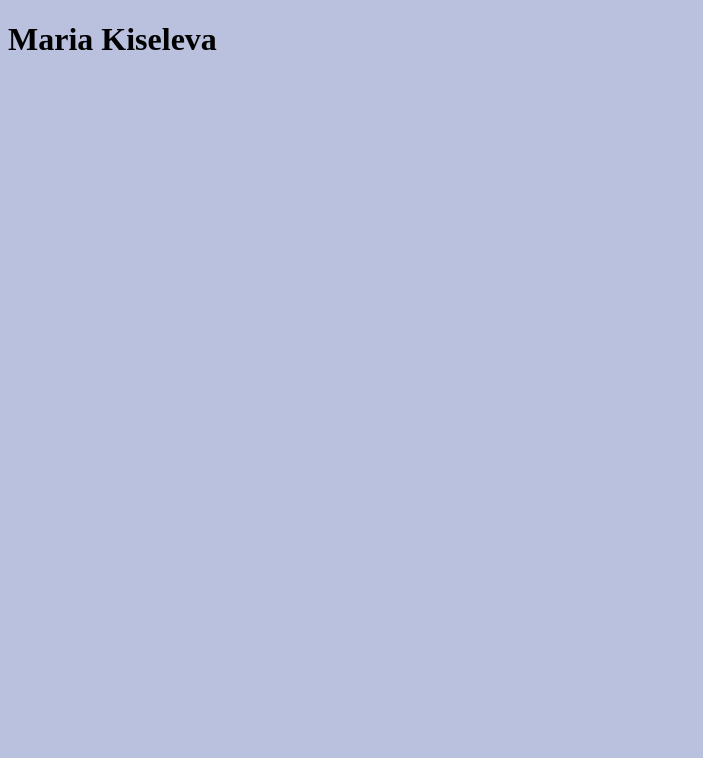
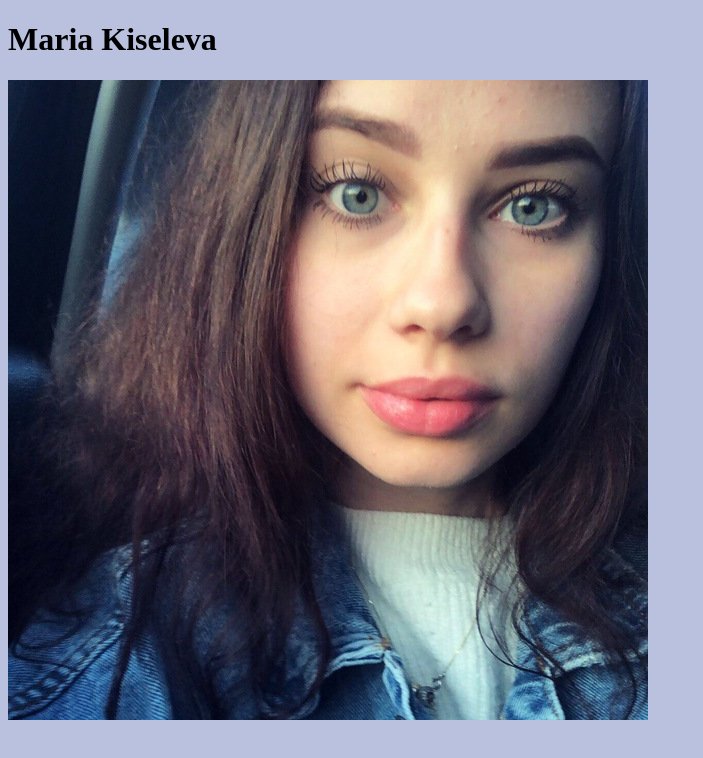
Before and after one commit to Marisse-here/rsschool-cv, a plain HTML site: page index.html in a window 1280 px wide. Shown: the whole page, without its empty margins (0-703 px from the left). Drawn offline with Linux system fonts and the light colour scheme.

Commit message:
feat: add picture

```diff
--- a/index.html
+++ b/index.html
@@ -3,5 +3,6 @@
     <head><link rel="stylesheet"href="style.css" /></head>
     <body>
         <h1>Maria Kiseleva</h1>
+        <img src="photo.jpg">
     </body>
 </html>
```
Also changed, not shown: photo.jpg (added).
